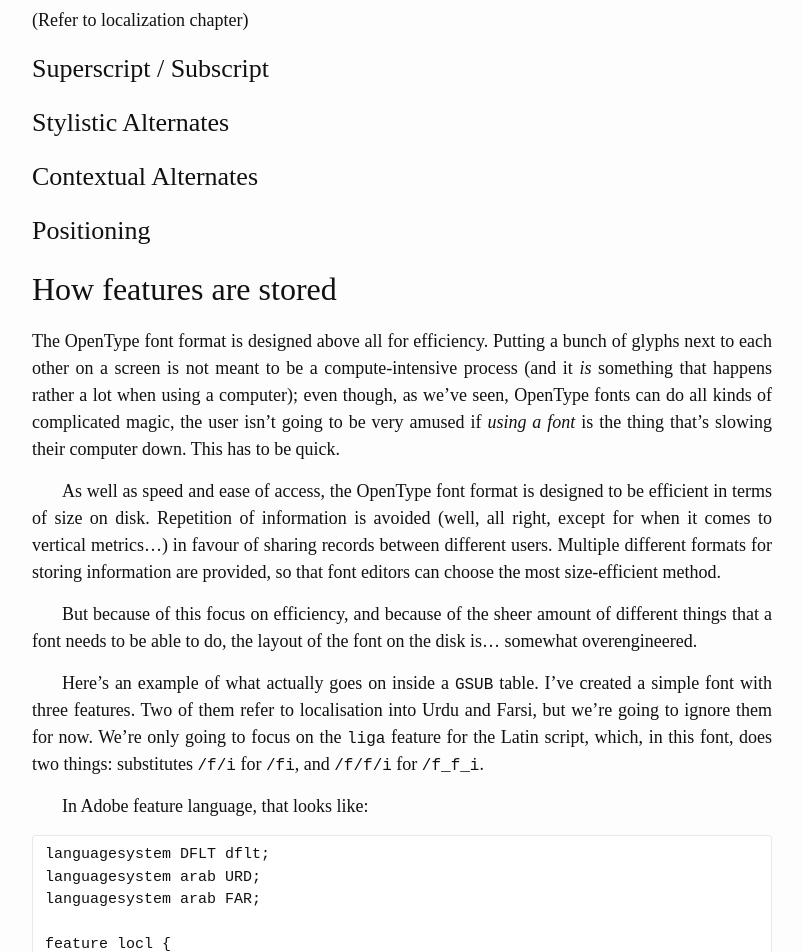
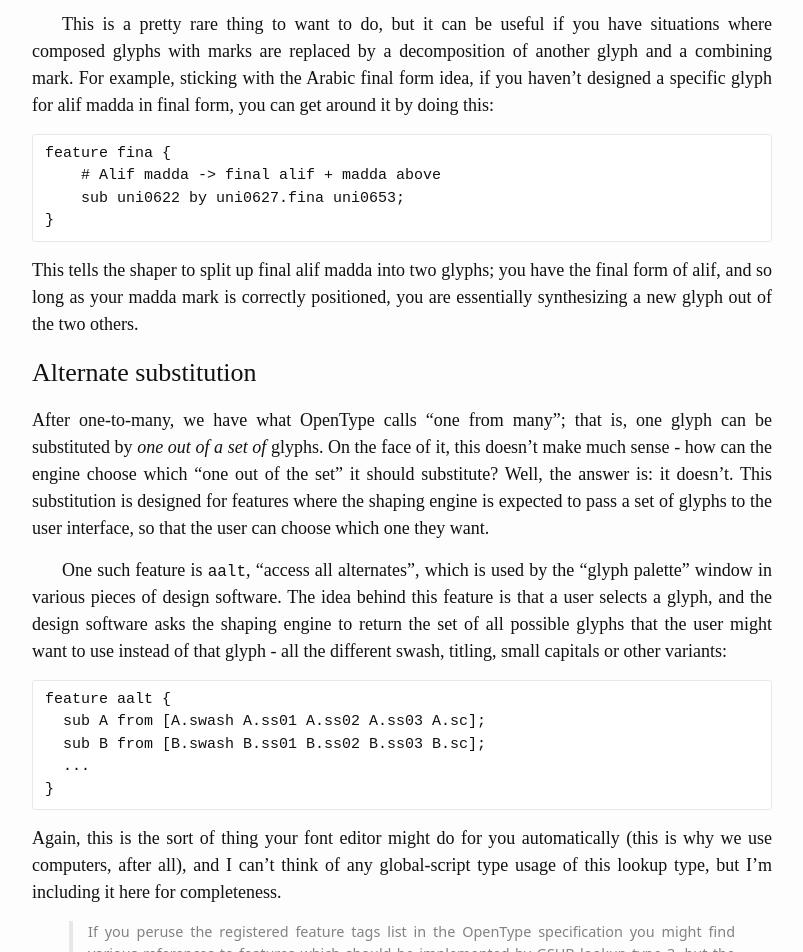
Before and after one commit to simoncozens/fonts-and-layout, a Jekyll site: the page built from features.md, in a window 1280 px wide and 1400 px high, scrolled down 13162 px. Shown: the top 952 px of the window, without its empty margins (238-1041 px from the left). Built offline with Jekyll 4.4.1, drawn with Linux system fonts in a browser that asks for light colours; some of the changed text lies outside the part shown.

Commit message:
Alternates, ligatures

```diff
--- a/features.md
+++ b/features.md
@@ -10,7 +10,7 @@
 
 > When I use the word "instruction" in this chapter, I'm using the term in the computer programming sense - programs are made up of instructions which tell the computer what to do, and we want to be telling our shaping engine what to do. In the font world, the word "instruction" also has a specific sense related to hinting of TrueType outlines, which we'll cover in the chapter on hinting.
 
-XXX Quick explanation here.
+"Smart fonts", such as those enabled by OpenType features, can perform a range of typographic refinements based on data within the font, from kerning, ligature substitution, making alternate glyphs available to the user, script-specific and language-specific forms, through to complete substitution, reordering and repositioning of glyphs.
 
 Specifically, two tables within the font - the `GPOS` and `GSUB` tables - provide for a wide range of context-sensitive font transformations. `GPOS` contains instructions for altering the position of glyph. The canonical example of context-sensitive repositioning is *kerning*, which modifies the space between two glyphs depending on what those glyphs are, but `GPOS` allows for many other kinds of repositioning instructions.
 
@@ -24,7 +24,9 @@
 
 When a shaping engine processes a run of text, it first determines which features are in play for this run. While a feature can be called anything you like, layout applications will pass certain well-known feature names when the user asks for a particular typographic refinement. For instance, if you hit the "small caps" icon in your word processor, the word processor will ask the shaping engine to process the `smcp` feature. At the same time, the font itself can ask for certain features to be processed by default - the `liga` feature is often turned on by default to provide for standard ligature processing. The application will also tell the shaper what language and script is in use. So in our example, the shaping engine will run through all the lookups within the `smcp` and `liga` features for the language/script combination in use.
 
-We'll start our investigation of features once again by experiment, and from the simplest possible source. As we mentioned, the canonical example of a `GPOS` feature is kerning. (The `kern` feature - again one which is generally turned on by default by the font.) XXX note TT kern table.
+We'll start our investigation of features once again by experiment, and from the simplest possible source. As we mentioned, the canonical example of a `GPOS` feature is kerning. (The `kern` feature - again one which is generally turned on by default by the font.)
+
+> As with all things OpenType, there are two ways to do it. There's also a `kern` *table*, but that's a holdover from the older TrueType format. If you're using CFF PostScript outlines, you need to use the `GPOS` table for kerning as we describe here - and of course, using `GPOS` lets you do far more interesting things than the old `kern` table did. Still, you may still come across fonts with TrueType outlines and an old-style `kern` table.
 
 We're going to take our test font from the previous chapter. Right now it has no `GPOS` table, and the `GSUB` table contains no features, lookups or rules; just a version number:
 
@@ -141,9 +143,13 @@
 
 The rules all start with a rule name and end with a semicolon, but what is in the middle depends on the nature of the rule. This kerning rule alters glyphs positions, so it is a `pos` rule (you can also spell this `position`, if you like). There are various kinds of `pos` rule, but the one we want has three parameters: after glyph "A" and before glyph "B", alter the horizontal advance by -50 units.
 
-XXX split this out to a separate section
+Now, we've added a rule, and Glyphs has compiled it into our font. How do we know what it actually *did*?
 
-Now is a good time to introduce the `hb-shape` tool, which comes as part of [HarfBuzz](http://harfbuzz.org); it's a very handy utility for testing the application of OpenType features. HarfBuzz is an OpenType shaping engine, used by layout applications. Shaping, as we know, is the process of taking a text, a font, and some parameters and producing a set of glyphs and their positions. `hb-shape` runs the shaping process for us and formats the output of the process in a number of different ways. We can use it to check our kern:
+### Using hb-shape for feature testing
+
+Now is a good time to introduce the `hb-shape` tool; it's a very handy utility for debugging and testing the application of OpenType features - how they affect the glyph stream, their effect on positioning, how they apply in different language and script combinations, and how they interact with each other. Learning to use `hb-shape`, which comes as part of the [HarfBuzz](http://harfbuzz.org) OpenType shaping engine, will help you with a host of OpenType-related problems.
+
+As we've mentioned, HarfBuzz is a shaping engine, typically used by layout applications. Shaping, as we know, is the process of taking a text, a font, and some parameters and producing a set of glyphs and their positions. `hb-shape` is a diagnostic tool which runs the shaping process for us and formats the output of the process in a number of different ways. We can use it to check the kern that we added in the previous section:
 
     $ hb-shape TTXTest-Regular.otf 'AA'
     [A=0+580|A=1+580]
@@ -160,7 +166,7 @@
     $ hb-shape --features="-kern" TTXTest-Regular.otf 'AB'
     [A=0+580|B=1+618]
 
-As you see in this case, the advance width of the "A" is back to 580 units, because the kerning is not being applied here.
+As you see in this case, the advance width of the "A" is back to 580 units, because the `ab` kern pair is not being applied in this case.
 
 ### Glyph classes
 
@@ -270,11 +276,15 @@
 ### Contextual positioning
 ### Chaining contextual positioning
 
-## Types of Substitution Feature
+## Types of Substitution Rule
+
+XXX
+
+For many of these features, your glyph editing software may do something clever behind the scenes - for example, interpreting specially-named glyphs - to automatically generate the feature code for you. But it's useful to understand what's actually going on underneath, so that you can customize it if it doesn't quite do what you want to it, and as building blocks from which you can build up your own more sophisticated features.
 
 ### Single Substitution
 
-The simplest type of substitution feature is a single substitution: one glyph becomes another glyph when the feature is turned on. A good example of this is small capitals: when your small capitals feature is turned on, you substitute "A" by "A.sc", "B" by "B.sc" and so on. Arabic joining is another example: the shaper will automatically turn on the `fina` feature for the final glyph in a conjoined form.
+The simplest type of substitution feature available in the `GSUB` table is a single, one-to-one substitution: when the feature is turned on, one glyph becomes another glyph. A good example of this is small capitals: when your small capitals feature is turned on, you substitute "A" by "A.sc", "B" by "B.sc" and so on. Arabic joining is another example: the shaper will automatically turn on the `fina` feature for the final glyph in a conjoined form.
 
 The possible syntaxes for a single substitution are:
 
@@ -297,6 +307,8 @@
         ...
     }
 
+Again, in these particular situations, your font editing software may pick up on glyphs with those "magic" naming conventions and automatically generate the features for you. Single substitutions are simple; let's move on to the next category.
+
 ### Multiple substitution
 
 Single substitution was one-to-one. Multiple substitution is one-to-many: it decomposes one glyph into multiple different glyphs. The syntax is pretty similar, but with one thing on the left of the `by` and many things on the right.
@@ -308,11 +320,43 @@
         sub uni0622 by uni0627.fina uni0653;
     }
 
+This tells the shaper to split up final alif madda into two glyphs; you have the final form of alif, and so long as your madda mark is correctly positioned, you are essentially synthesizing a new glyph out of the two others.
+
 ### Alternate substitution
+
+After one-to-many, we have what OpenType calls "one from many"; that is, one glyph can be substituted by *one out of a set of* glyphs. On the face of it, this doesn't make much sense - how can the engine choose which "one out of the set" it should substitute? Well, the answer is: it doesn't. This substitution is designed for features where the shaping engine is expected to pass a set of glyphs to the user interface, so that the user can choose which one they want.
+
+One such feature is `aalt`, "access all alternates", which is used by the "glyph palette" window in various pieces of design software. The idea behind this feature is that a user selects a glyph, and the design software asks the shaping engine to return the set of all possible glyphs that the user might want to use instead of that glyph - all the different swash, titling, small capitals or other variants:
+
+    feature aalt {
+      sub A from [A.swash A.ss01 A.ss02 A.ss03 A.sc];
+      sub B from [B.swash B.ss01 B.ss02 B.ss03 B.sc];
+      ...
+    }
+
+Again, this is the sort of thing your font editor might do for you automatically (this is why we use computers, after all), and I can't think of any global-script type usage of this lookup type, but I'm including it here for completeness.
+
+> If you peruse the registered feature tags list in the OpenType specification you might find various references to features which should be implemented by GSUB lookup type 3, but the dirty little secret of the OpenType feature tags list is that many of the features are, shall we say... *aspirational*. They were proposed, accepted, and are now documented in the specification, but nobody ever actually got around to implementing them. The `rand` feature, for example, should perform randomisation, which ought to be an excellent use case for "choose one glyph from a set". But no software ever turns that feature on, and no shaping engine returns a random glyph in response. Shame, really.
 
 ### Ligature substitution
 
-We've done one to one, and we've done one to many - ligature substitution is a many-to-one substitution. You have multiple glyphs on the left of the `by` and one on the right. The classic example is "fi", but let's stick with the Arabic theme.
+We've done one to one, and we've done one to many - *ligature substitution* is a many-to-one substitution. You substitute multiple glyphs on the left `by` the one on the right.
+
+The classic example for Latin script is how the two glyphs "f" and "i" become the single glyph "fi", but let's take a more interesting example. In the Khmer script, when two consonants appear without a vowel between them, the second consonant is written below the first and in a special form. This consonant stack is called a "coeng", and the convention in Unicode is to encode the stack as CONSONANT 1, U+17D2 KHMER SIGN COENG, CONSONANT 2. (You need the explicit coeng because Khmer is written without word boundaries, and a word-ending consonant followed by a word-beginning consonant shouldn't trigger a stack.)
+
+So, whenever we see U+17D2 KHMER SIGN COENG followed by a consonant, we should transform this into the special form of the consonant and tuck it below the base consonant.
+
+![](features/khmer.png)
+
+As you can see from the diagram above, the first consonant doesn't change; we just need to transform the coeng sign plus the second consonant into the coeng form of that consonant, and then position it appropriately under the first consonant. We know how to muck about with positioning, but for now we need to turn those two glyphs into one glyph. We can use a ligature substitution lookup to do this. We create a `rlig` (required ligature) feature, which is a ligature that is "required to be used in normal conditions" and "important for some scripts to insure correct glyph formation", and replace the two glyphs U+17D2 KHMER SIGN COENG plus a consonant, with the coeng forms:
+
+    feature rlig {
+      sub uni17D2 uni1780 by uni1780.coeng;
+      sub uni17D2 uni1781 by uni1781.coeng;
+      ...
+    }
+
+Another example is the Arabic lam alif.
 
 ### contextual substitution
 ### chained contextual substitution
@@ -320,6 +364,8 @@
 ### reverse chained contextual substitution
 
 ## Features in Practice
+
+XXX list of (implemented) OT features
 
 (Refer to localization chapter)
 
```
Also changed, not shown: other parts of features.md (+1 -1 lines), features/khmer.png (added), 1 other file.
